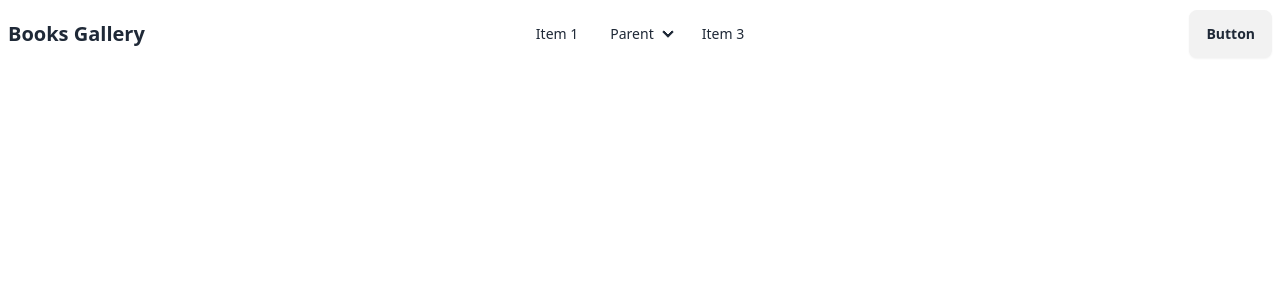
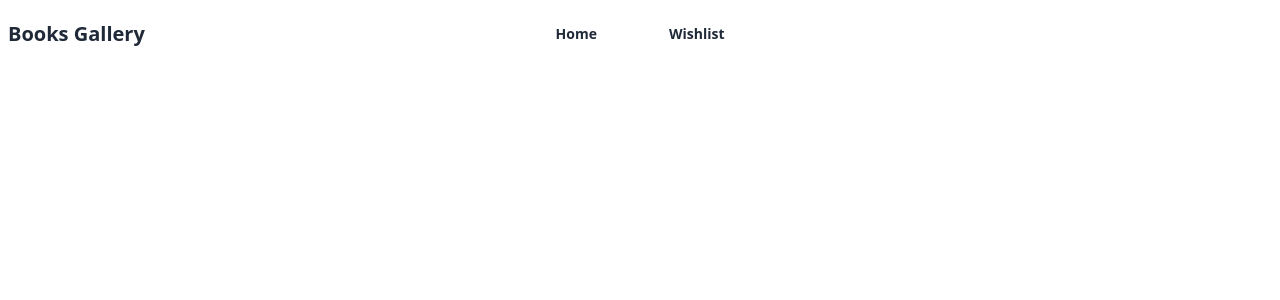
Before and after one commit to Sawom/Assignment_task, a React (Vite) app: page /wishlist in a window 1280 px wide. Shown: the top 300 px of the page. Built offline with nearby package versions, Linux system fonts and the light colour scheme.

Commit message:
update header and ui

```diff
--- a/src/App.jsx
+++ b/src/App.jsx
@@ -1,6 +1,7 @@
 import { BrowserRouter, Route, Routes } from "react-router-dom"
 import Header from "./Header/Header"
 import Homepage from "./Homepage/Homepage"
+import WishlistPage from "./WishlistPage/WishlistPage"
 
 function App() {
 
@@ -11,8 +12,8 @@ function App() {
           <Header></Header>
            <Routes>
               {/* homepage */}
-             <Route path="/" element={ <Homepage></Homepage> } > </Route>
-
+              <Route path="/" element={ <Homepage></Homepage> } > </Route>
+              <Route path='/wishlist' element={ <WishlistPage></WishlistPage> } ></Route>
            </Routes>
 
         </BrowserRouter>
--- a/src/Header/Header.jsx
+++ b/src/Header/Header.jsx
@@ -29,53 +29,31 @@ const Header = () => {
               className="menu menu-sm dropdown-content bg-base-100 rounded-box z-[1] mt-3 w-52 p-2 shadow"
             >
               <li>
-                <a>Item 1</a>
+                <Link to="/"> <span className="font-bold" >Home</span> </Link>
               </li>
               <li>
-                <a>Parent</a>
-                <ul className="p-2">
-                  <li>
-                    <a>Submenu 1</a>
-                  </li>
-                  <li>
-                    <a>Submenu 2</a>
-                  </li>
-                </ul>
-              </li>
-              <li>
-                <a>Item 3</a>
+                <Link to="/wishlist"> <span className="font-bold">Wishlist</span> </Link>
               </li>
             </ul>
           </div>
-          <Link to='/' className="font-bold text-xl">Books Gallery</Link>
+          <Link to="/" className="font-bold text-xl">
+            Books Gallery
+          </Link>
         </div>
         {/* nav center */}
         <div className="navbar-center hidden lg:flex">
-          <ul className="menu menu-horizontal px-1">
+          <ul className="menu menu-horizontal px-2 gap-10">
             <li>
-              <a>Item 1</a>
+              <Link to="/"> <span className="font-bold" >Home</span> </Link>
             </li>
             <li>
-              <details>
-                <summary>Parent</summary>
-                <ul className="p-2">
-                  <li>
-                    <a>Submenu 1</a>
-                  </li>
-                  <li>
-                    <a>Submenu 2</a>
-                  </li>
-                </ul>
-              </details>
-            </li>
-            <li>
-              <a>Item 3</a>
+              <Link to="/wishlist"> <span className="font-bold">Wishlist</span> </Link>
             </li>
           </ul>
         </div>
         {/* nav end */}
         <div className="navbar-end">
-          <a className="btn">Button</a>
+          {/* <a className="btn">Button</a> */}
         </div>
       </div>
     </div>
--- a/src/Homepage/BooksCard/BooksCard.jsx
+++ b/src/Homepage/BooksCard/BooksCard.jsx
@@ -53,9 +53,9 @@ const BooksCard = ({ bookData, isWishlisted, toggleWishlist }) => {
           </div>
 
           {/* Wishlist Icon */}
-        <button onClick={() => toggleWishlist(bookData)} className="btn btn-ghost">
-          {isWishlisted ? <FaHeart  className="text-3xl" /> : <FaRegHeart className="text-3xl" />}
-        </button>
+          <button onClick={() => toggleWishlist(bookData)} className="btn btn-ghost">
+            {isWishlisted ? <FaHeart  className="text-3xl text-green-700" /> : <FaRegHeart className="text-3xl" />}
+          </button>
 
         </div>
       </div>
--- /dev/null
+++ b/src/WishlistPage/WishlistPage.jsx
@@ -0,0 +1,11 @@
+import React from 'react';
+
+const WishlistPage = () => {
+    return (
+        <div>
+
+        </div>
+    );
+};
+
+export default WishlistPage;
```
